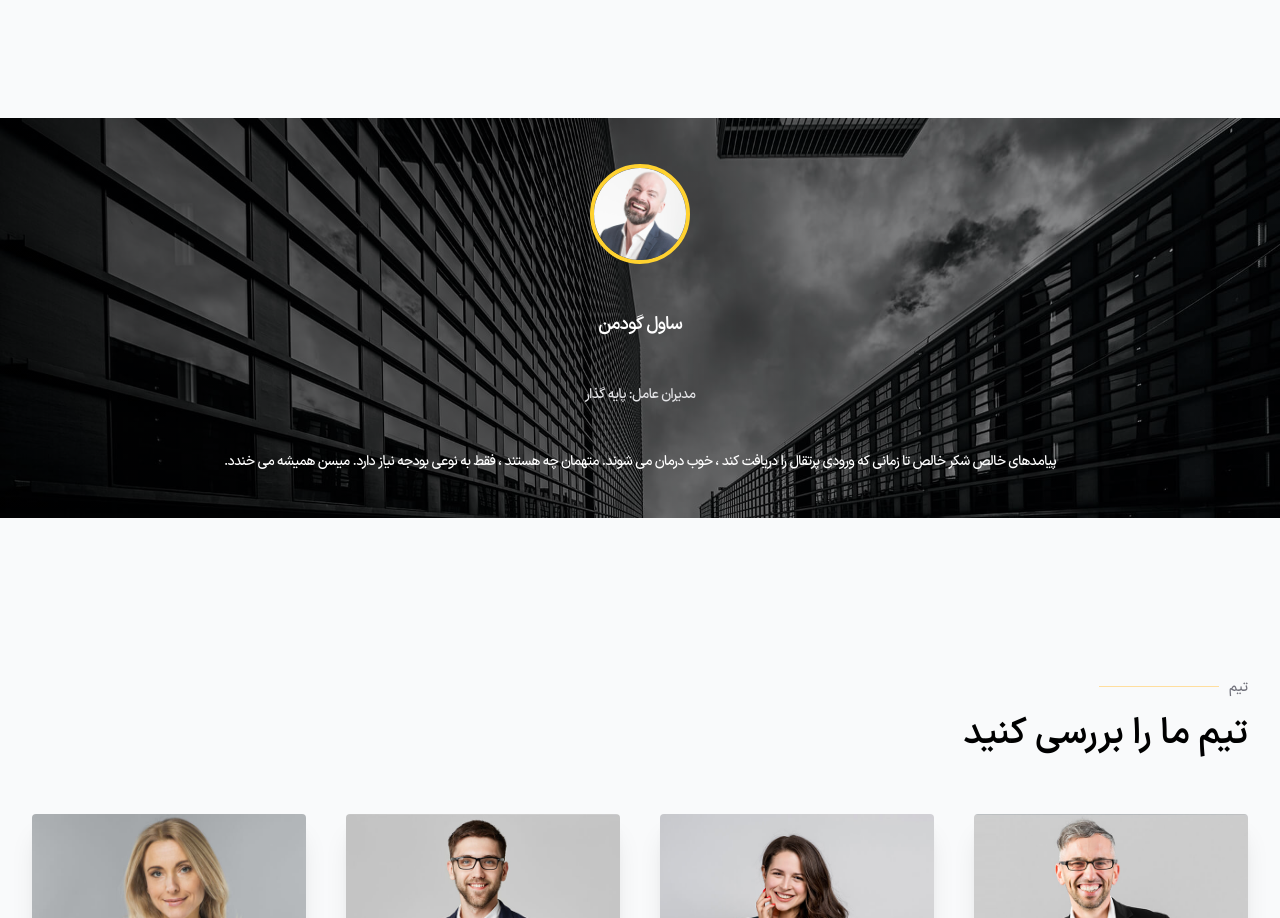
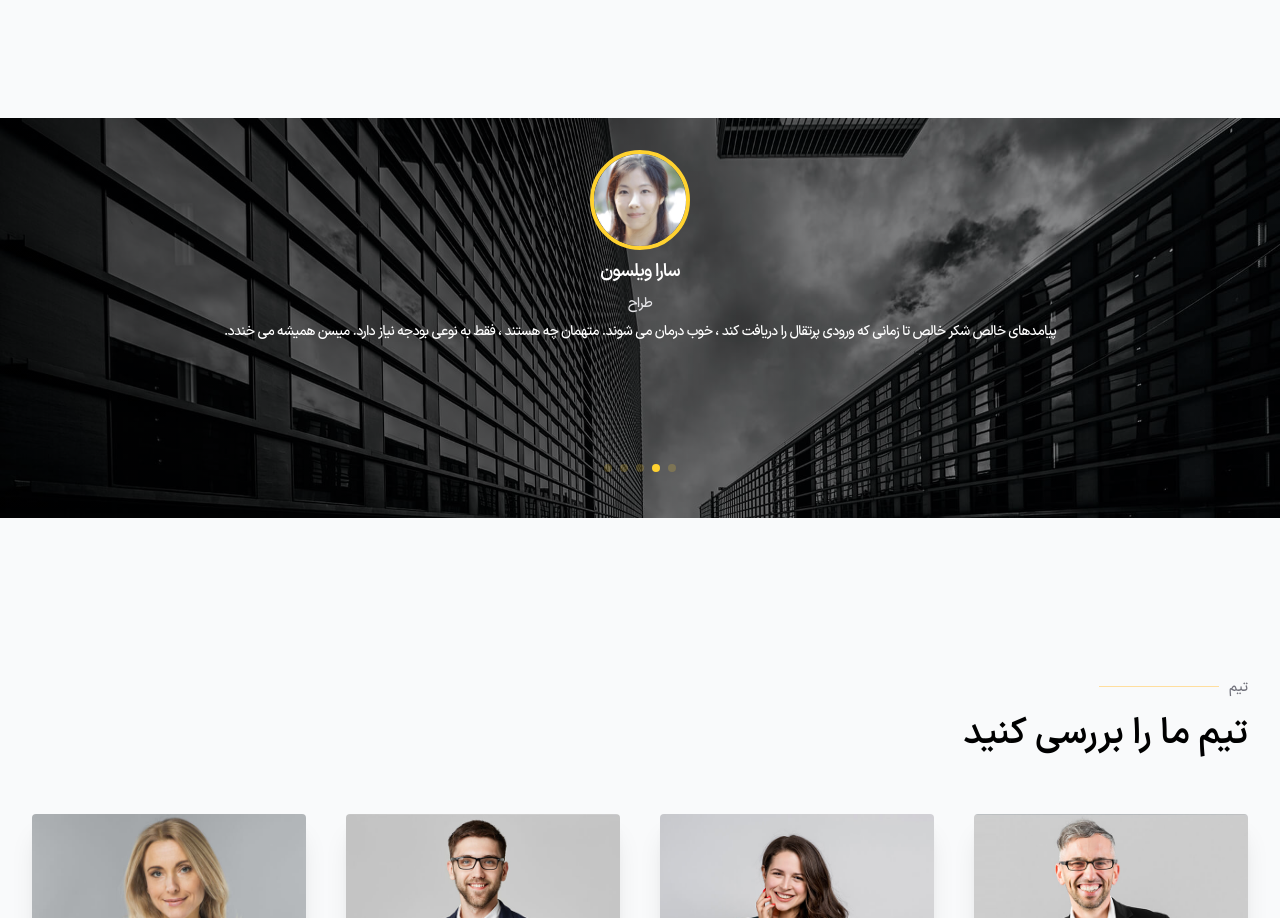
Before and after one commit to AMIR-AKL/kasuka_project, a React (Vite) app: page / in a window 1280 px wide. Shown: the part 5000-5918 px from the top of the page. Built offline with nearby package versions, Linux system fonts and the light colour scheme.

Commit message:
fixed profile slider

```diff
--- a/src/components/Profile/Profile.jsx
+++ b/src/components/Profile/Profile.jsx
@@ -5,7 +5,7 @@ import { Autoplay, Pagination, Navigation } from "swiper/modules";
 
 // Import Swiper styles
 import "swiper/css";
-import "swiper/css/pagination";
+// import "swiper/css/pagination";
 
 // import required modules
 // import { Pagination } from 'swiper/modules';
@@ -13,17 +13,23 @@ import "./Profile.css";
 
 export default function Profile() {
 	return (
-    <swiper-container
-      className="mySwiper"
+		<Swiper
+			className="h-full *:py-8"
+			// spaceBetween={20}
+			slidesPerView={1}
+			// navigation={true}
 			autoplay={{
 				delay: 5000,
 				disableOnInteraction: false,
 			}}
+			pagination={{ clickable: true }}
 			loop={true}
+			modules={[Autoplay, Pagination, Navigation]}
+			// modules={[ Navigation]}
 		>
-      <swiper-slide>
+			<SwiperSlide className="!flex flex-col items-center space-y-2">
 				<img
-          className=" rounded-full border-4 border-amber-300"
+					className=" rounded-full border-4 border-amber-300 size-25 object-cover"
 					src="./image/profile/testimonials-1.jpg"
 					alt=""
 				/>
@@ -40,10 +46,10 @@ export default function Profile() {
 						همیشه می خندد.
 					</p>
 				</div>
-      </swiper-slide>
-      <swiper-slide>
+			</SwiperSlide>
+			<SwiperSlide className="!flex flex-col items-center space-y-2">
 				<img
-          className=" rounded-full border-4 border-amber-300"
+					className=" rounded-full border-4 border-amber-300 size-25 object-cover"
 					src="./image/profile/testimonials-2.jpg"
 					alt=""
 				/>
@@ -60,10 +66,10 @@ export default function Profile() {
 						همیشه می خندد.
 					</p>
 				</div>
-      </swiper-slide>
-      <swiper-slide>
+			</SwiperSlide>
+			<SwiperSlide className="!flex flex-col items-center space-y-2">
 				<img
-          className=" rounded-full border-4 border-amber-300"
+					className=" rounded-full border-4 border-amber-300 size-25 object-cover"
 					src="./image/profile/testimonials-3.jpg"
 					alt=""
 				/>
@@ -80,10 +86,10 @@ export default function Profile() {
 						همیشه می خندد.
 					</p>
 				</div>
-      </swiper-slide>
-      <swiper-slide>
+			</SwiperSlide>
+			<SwiperSlide className="!flex flex-col items-center space-y-2">
 				<img
-          className=" rounded-full border-4 border-amber-300"
+					className=" rounded-full border-4 border-amber-300 size-25 object-cover"
 					src="./image/profile/testimonials-4.jpg"
 					alt=""
 				/>
@@ -100,10 +106,10 @@ export default function Profile() {
 						همیشه می خندد.
 					</p>
 				</div>
-      </swiper-slide>
-      <swiper-slide>
+			</SwiperSlide>
+			<SwiperSlide className="!flex flex-col items-center space-y-2">
 				<img
-          className=" rounded-full border-4 border-amber-300"
+					className=" rounded-full border-4 border-amber-300 size-25 object-cover"
 					src="./image/profile/testimonials-5.jpg"
 					alt=""
 				/>
@@ -120,7 +126,7 @@ export default function Profile() {
 						همیشه می خندد.
 					</p>
 				</div>
-      </swiper-slide>
-    </swiper-container>
+			</SwiperSlide>
+		</Swiper>
 	);
 }
```
Lines whose indentation alone changed are shown as unchanged.
